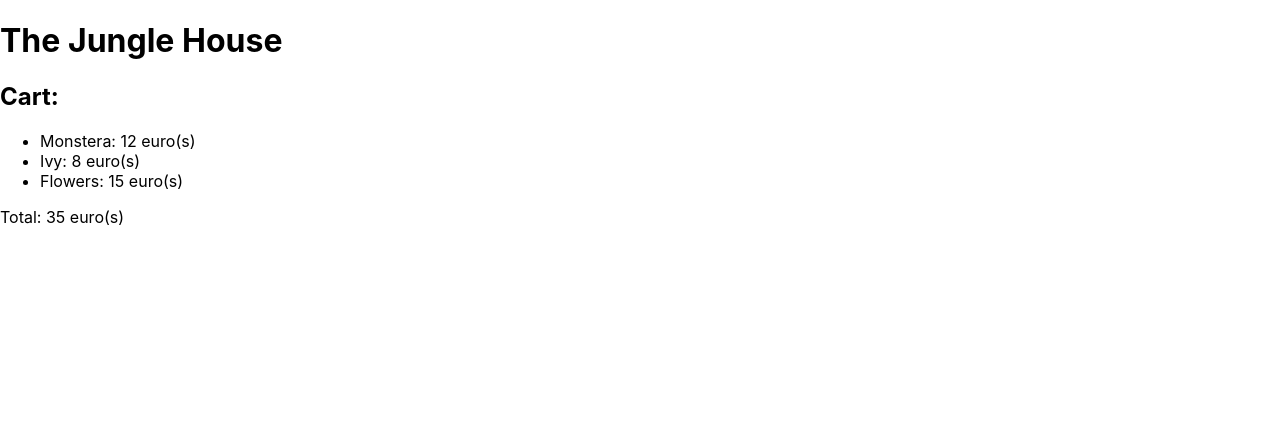
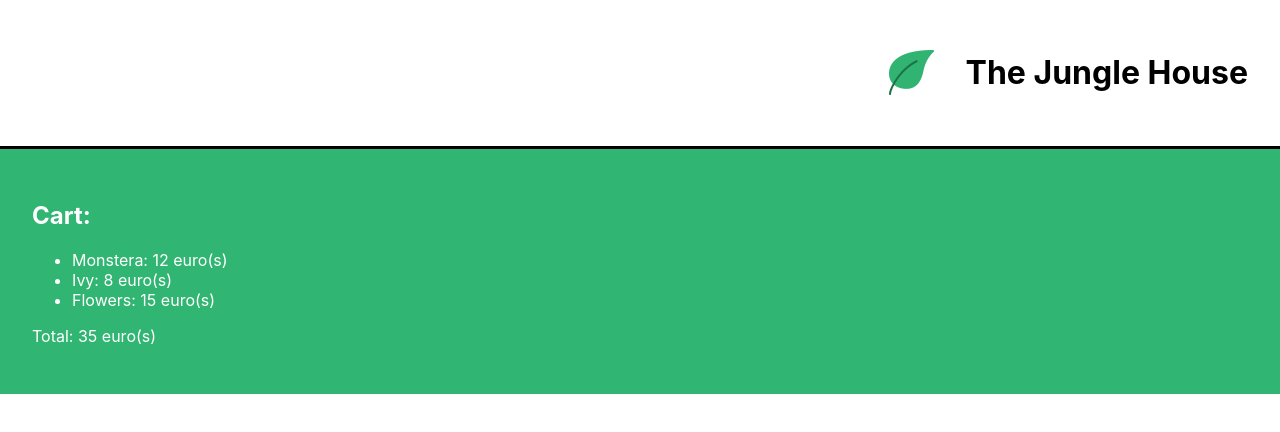
Before and after one commit to Knoblauchpilze/react-tutos, a React (Create React App) app in the folder junglehouse/: page / in a window 1280 px wide. Shown: the top 432 px of the page. Built offline with nearby package versions, Linux system fonts and the light colour scheme.

Commit message:
feat: Part 2 chapter 2, styling

```diff
--- a/junglehouse/src/components/App.js
+++ b/junglehouse/src/components/App.jsx
@@ -1,7 +1,7 @@
 
-import './App.css';
-import Banner from './Banner.js';
-import Cart from './Cart.js';
+import '../styles/App.css';
+import Banner from './Banner.jsx';
+import Cart from './Cart.jsx';
 
 function App() {
   return (
--- a/junglehouse/src/components/Banner.js
+++ /dev/null
@@ -1,8 +0,0 @@
-
-function Banner() {
-  return (
-    <h1>The Jungle House</h1>
-  );
-}
-
-export default Banner
--- /dev/null
+++ b/junglehouse/src/components/Banner.jsx
@@ -0,0 +1,16 @@
+
+import '../styles/Banner.css';
+import logo from '../assets/logo.png';
+
+function Banner() {
+  const title = 'The Jungle House';
+
+  return (
+    <div className="tjh_banner">
+      <img src={logo} alt="The Jungle House" className='tjh_logo' />
+      <h1 className="tjh_title">{title}</h1>
+    </div>
+  );
+}
+
+export default Banner
--- a/junglehouse/src/components/Cart.js
+++ b/junglehouse/src/components/Cart.jsx
@@ -1,3 +1,5 @@
+
+import '../styles/Cart.css';
 
 function Cart() {
   const monsteraPrice = 12;
@@ -5,7 +7,7 @@ function Cart() {
   const flowerPrice = 15;
 
   return (
-    <div>
+    <div className="tjh_cart">
       <h2>Cart:</h2>
       <ul>
         <li>Monstera: {monsteraPrice} euro(s)</li>
--- a/junglehouse/src/index.js
+++ b/junglehouse/src/index.js
@@ -1,7 +1,7 @@
 import React from 'react';
 import ReactDOM from 'react-dom';
-import './index.css';
-import App from './components/App';
+import './styles/index.css';
+import App from './components/App.jsx';
 
 ReactDOM.render(
   <React.StrictMode>
--- /dev/null
+++ b/junglehouse/src/styles/Banner.css
@@ -0,0 +1,20 @@
+
+.tjh_banner {
+  color: black;
+  text-align: right;
+  padding: 32px;
+  border-bottom: solid 3px black;
+  display: flex;
+  justify-content: flex-end;
+  flex-direction: row;
+  align-items: center;
+}
+
+.tjh_logo {
+  width: 45px;
+  height: 45px;
+}
+
+.tjh_title {
+  padding-left: 32px;
+}
--- /dev/null
+++ b/junglehouse/src/styles/Cart.css
@@ -0,0 +1,6 @@
+
+.tjh_cart {
+  padding: 32px;
+  color: #ffffff;
+  background: #31b572;
+}
```
Also changed, not shown: junglehouse/src/assets/logo.png (added), junglehouse/src/styles/App.css (renamed from junglehouse/src/components/App.css), junglehouse/src/styles/index.css (renamed from junglehouse/src/index.css), 1 other file (tests, documents, lock files or other folders).
